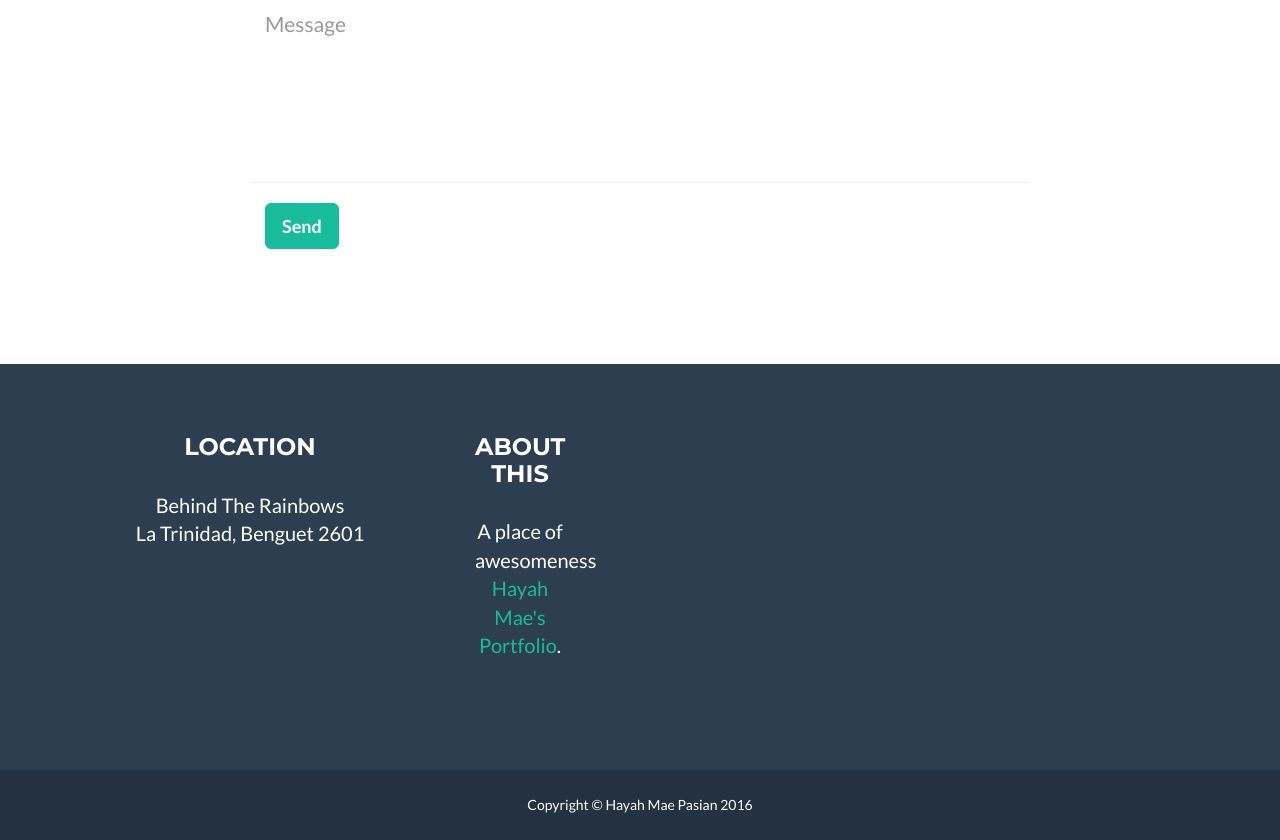
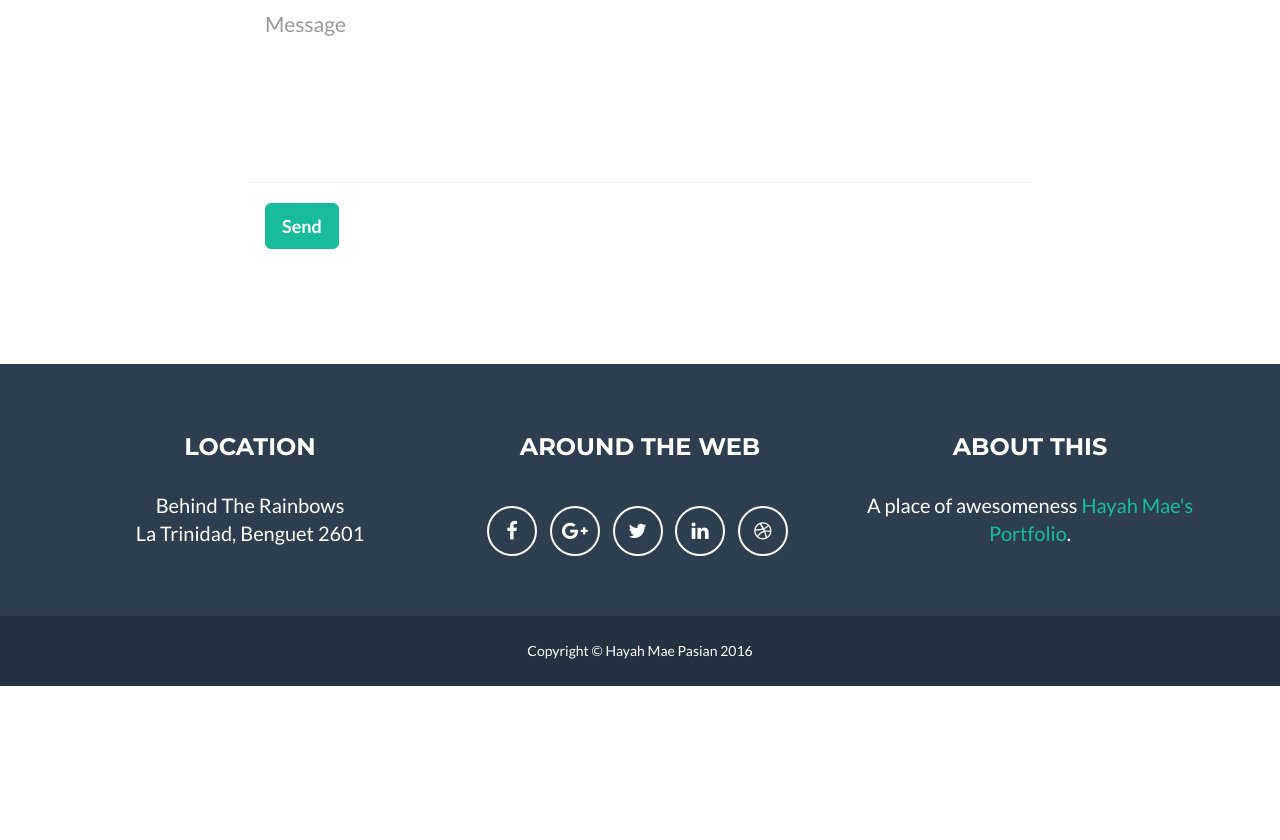
Before and after one commit to hayahpasian/hayahpasian.github.io, a website: page index.html in a window 1280 px wide. Shown: the part 2498-3338 px from the top of the page. After the commit the page ends 3184 px from the top, so only its background shows below. Drawn offline with nearby package versions, Linux system fonts and the light colour scheme.

Commit message:
Update index.html

```diff
--- a/index.html
+++ b/index.html
@@ -242,7 +242,25 @@
                             <br>La Trinidad, Benguet 2601</p>
                     </div>
                     <div class="footer-col col-md-4">
-
+                        <h3>Around the Web</h3>
+                        <ul class="list-inline">
+                            <li>
+                                <a href="#" class="btn-social btn-outline"><i class="fa fa-fw fa-facebook"></i></a>
+                            </li>
+                            <li>
+                                <a href="#" class="btn-social btn-outline"><i class="fa fa-fw fa-google-plus"></i></a>
+                            </li>
+                            <li>
+                                <a href="#" class="btn-social btn-outline"><i class="fa fa-fw fa-twitter"></i></a>
+                            </li>
+                            <li>
+                                <a href="#" class="btn-social btn-outline"><i class="fa fa-fw fa-linkedin"></i></a>
+                            </li>
+                            <li>
+                                <a href="#" class="btn-social btn-outline"><i class="fa fa-fw fa-dribbble"></i></a>
+                            </li>
+                        </ul>
+                    </div>
 
                     <div class="footer-col col-md-4">
                         <h3>About this</h3>
```
